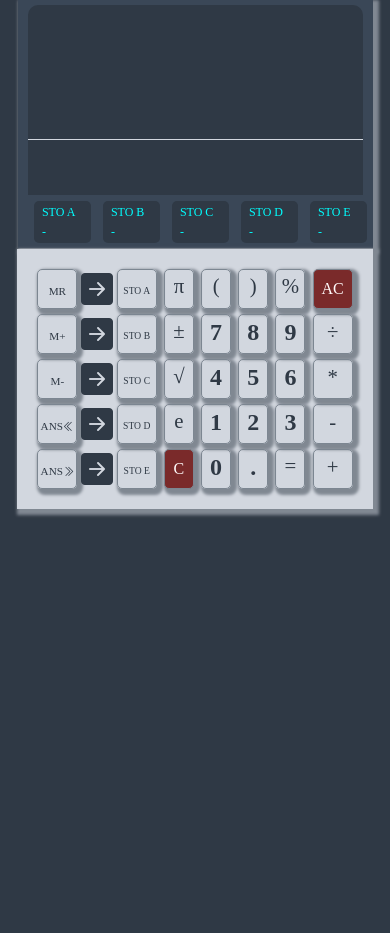
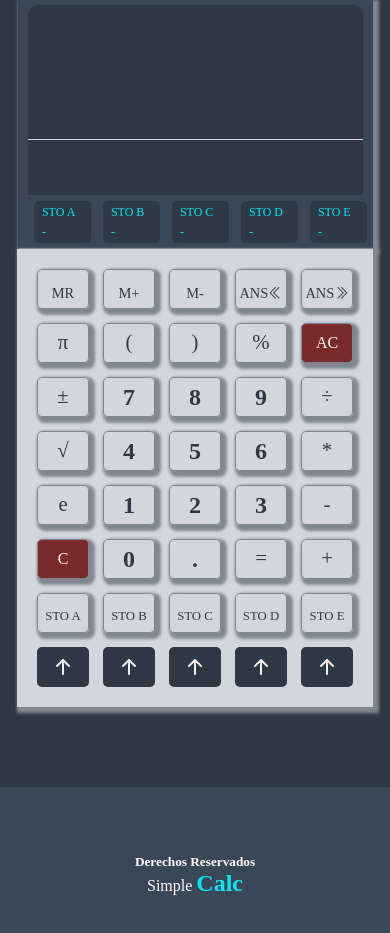
Before and after one commit to Jerrybadilla25/Calculator, a website: page Public/index.html in a window 390 px wide. Shown: the part 105-1038 px from the top of the page. Before the commit the page ends 844 px from the top, so only its background shows below. Drawn offline with nearby package versions, Linux system fonts and the light colour scheme.

Commit message:
add footer

```diff
--- a/Public/css/media.css
+++ b/Public/css/media.css
@@ -1,4 +1,10 @@
 @media only screen and (max-width: 600px) {
+    header{
+        position: unset;
+        background-color: var(--bg-header);
+        width: 100%;
+        height: 100px;
+    }
     .container-grid{
         display: flex;
         justify-content: center;
@@ -6,17 +12,17 @@
         flex-wrap:wrap;
         padding-left: 0;
         padding-right: 0;
-        padding-top: 105px;
+        padding-top: 5px;
     }
     .box-calc{
         display: grid;
-        grid-template-columns: 40px 25px 40px 30px 30px 30px 30px 40px ;
-        grid-template-rows: repeat(5, 40px);
-        column-gap: 7.2px;
-        row-gap: 5px;
+        grid-template-columns: 52px 52px 52px 52px 52px ;
+        grid-template-rows: repeat(8, 40px);
+        column-gap: 14px;
+        row-gap: 14px;
         justify-content: center;
         background-color: var(--bg-white-ligth);
-        padding: 20px;
+
         border-radius: 0;
         box-shadow: var(--shadow);
 
@@ -32,10 +38,10 @@
         box-shadow: var(--shadow);
     }
     .men{
-        font-size: 0.6em;
+        font-size: 0.8em;
     }
     .ans{
-        font-size: 0.7em;
+        font-size: 0.9em;
     }
     .pila-5-p{
 
@@ -49,6 +55,14 @@
         color: var(--bg-white-ligth);
         width: 45px;
     }
+
+    .lado{
+        display: none;
+    }
+    .arriba{
+        display: block;
+    }
+
     .pila-5-p{
         display: flex;
         flex-direction: column;
@@ -60,4 +74,49 @@
         color: var(--bg-white-ligth);
         width: 45px;
     }
+    .item:nth-of-type(1) { order: -40; }
+    .item:nth-of-type(9) { order: -39; }
+    .item:nth-of-type(17) { order: -38; }
+    .item:nth-of-type(25) { order: -37; }
+    .item:nth-of-type(33) { order: -36; }
+    .item:nth-of-type(4) { order: -35; }
+    .item:nth-of-type(5) { order: -34; }
+    .item:nth-of-type(6) { order: -33; }
+    .item:nth-of-type(7) { order: -32; }
+    .item:nth-of-type(8) { order: -31; }
+    .item:nth-of-type(12) { order: -30; }
+    .item:nth-of-type(13) { order: -29; }
+    .item:nth-of-type(14) { order: -28; }
+    .item:nth-of-type(15) { order: -27; }
+    .item:nth-of-type(16) { order: -26; }
+    .item:nth-of-type(20) { order: -25; }
+    .item:nth-of-type(21) { order: -24; }
+    .item:nth-of-type(22) { order: -23; }
+    .item:nth-of-type(23) { order: -22; }
+    .item:nth-of-type(24) { order: -21; }
+    .item:nth-of-type(28) { order: -20; }
+    .item:nth-of-type(29) { order: -19; }
+    .item:nth-of-type(30) { order: -18; }
+    .item:nth-of-type(31) { order: -17; }
+    .item:nth-of-type(32) { order: -16; }
+
+    .item:nth-of-type(36) { order: -15; }
+    .item:nth-of-type(37) { order: -14; }
+    .item:nth-of-type(38) { order: -13; }
+    .item:nth-of-type(39) { order: -12; }
+    .item:nth-of-type(40) { order: -11; }
+
+    .item:nth-of-type(3) { order: -10; }
+    .item:nth-of-type(11) { order: -9; }
+    .item:nth-of-type(19) { order: -8; }
+    .item:nth-of-type(27) { order: -7; }
+    .item:nth-of-type(35) { order: -6; }
+
+    .item:nth-of-type(2) { order: -5; }
+    .item:nth-of-type(10) { order: -4; }
+    .item:nth-of-type(18) { order: -3; }
+    .item:nth-of-type(26) { order: -2; }
+    .item:nth-of-type(34) { order: -1; }
+
+
   }
--- a/Public/css/style.css
+++ b/Public/css/style.css
@@ -4,6 +4,7 @@
     --border-box: #7c8691;
     --bg-white-ligth: #d2d7df;
     --l-red: #90aa67;
+    --l-agua: #06e7f7;
     --l-white: #fffafa;
     --bg-men: #48607c;
     --bg-ac: #7a2a2a;
@@ -102,7 +103,8 @@ body{
     padding-top: 7px;
 }
 .icon{
-    color: var(--bg-green-dark);
+    background-color: var(--bg-green-dark);
+    color: var(--l-white);
     padding-top: 3px;
     font-size: 2em;
 }
@@ -111,6 +113,14 @@ body{
     font-size: 2.2em;
 
 }
+
+.arriba{
+    display: none;
+}
+
+
+
+
 .ans{
     border: solid 1px var(--border-box);
     color: var(--bg-green-dark);
@@ -301,5 +311,40 @@ header{
 .pila-5-p p{
     padding: 0;
     margin: 0.2em;
-    color: aqua;
+    color: var(--l-agua);
 }
+
+
+/*############# footer  ########################*/
+footer{
+    display: flex;
+    flex-direction: column;
+    align-items: center;
+    height: 200px;
+    margin-top: 80px;
+    background-color: var(--bg-header);
+    color: var(--l-white);
+}
+.footer-item{
+   margin: 0;
+
+
+}
+.footer-item p{
+
+    display: inline;
+    padding-bottom: 5px;
+}
+.footer-item h5{
+    margin: 0;
+    display: inline;
+    font-size: 1.5em;
+    color: var(--l-agua);
+
+}
+.footer-text{
+    margin: 0;
+    padding-top: 5em;
+
+
+}
--- a/Public/index.html
+++ b/Public/index.html
@@ -51,7 +51,7 @@
         </div>
       <div class="box-calc" id="box-calc">
         <div class="item ans" id="mr">MR</div>
-        <div class="item icon"><i class="bi bi-arrow-right-square-fill" id="i-sto-a"></i></div>
+        <div class="item icon" id="i-sto-a"><i class="bi bi-arrow-up-short arriba"></i><i class="bi bi-arrow-right-short lado"></i></div>
         <div class="item men" id="sto-a">STO A</div>
         <div class="item oper" id="pi">π</div>
         <div class="item oper">(</div>
@@ -60,7 +60,7 @@
         <div class="item ac" id="ac">AC</div>
 
         <div class="item ans" id="mMas">M+</div>
-        <div class="item icon"><i class="bi bi-arrow-right-square-fill" id="i-sto-b"></i></div>
+        <div class="item icon" id="i-sto-b"><i class="bi bi-arrow-up-short arriba"></i><i class="bi bi-arrow-right-short lado"></i></div>
         <div class="item men" id="sto-b">STO B</div>
         <div class="item oper" id="m-M">±</div>
         <div class="item num" id="n7">7</div>
@@ -69,7 +69,7 @@
         <div class="item oper" id="divide">÷</div>
 
         <div class="item ans"id="mMenos">M-</div>
-        <div class="item  icon"><i class="bi bi-arrow-right-square-fill" id="i-sto-c"></i></div>
+        <div class="item  icon" id="i-sto-c"><i class="bi bi-arrow-up-short arriba"></i><i class="bi bi-arrow-right-short lado"></i></i></div>
         <div class="item men" id="sto-c">STO C</div>
         <div class="item oper" id="raiz">√</div>
         <div class="item num" id="n4">4</div>
@@ -78,7 +78,7 @@
         <div class="item oper" id="por">*</div>
 
         <div class="item ans" id="ans-Re">ANS <i class="bi bi-chevron-double-left"></i></div>
-        <div class="item  icon"><i class="bi bi-arrow-right-square-fill" id="i-sto-d"></i></div>
+        <div class="item  icon" id="i-sto-d"><i class="bi bi-arrow-up-short arriba"></i><i class="bi bi-arrow-right-short lado"></i></div>
         <div class="item men" id="sto-d">STO D</div>
         <div class="item oper" id="e">e</div>
         <div class="item num" id="n1">1</div>
@@ -87,7 +87,7 @@
         <div class="item oper" id="menos">-</div>
 
         <div class="item ans" id="ans-Fo">ANS <i class="bi bi-chevron-double-right"></i></div>
-        <div class="item icon"><i class="bi bi-arrow-right-square-fill" id="i-sto-e"></i></div>
+        <div class="item icon" id="i-sto-e"><i class="bi bi-arrow-up-short arriba"></i><i class="bi bi-arrow-right-short lado"></i></div>
         <div class="item men" id="sto-e">STO E</div>
         <div class="item ac" id="cls">C</div>
         <div class="item num" id="n0">0</div>
@@ -100,8 +100,26 @@
 
 
     </div>
+    <footer>
+        <h5 class="footer-text">Derechos Reservados</h5>
+        <div class="footer-item">
+          <p>Simple</p>
+          <h5>Calc</h5>
+        </div>
+    </footer>
   </body>
   <script src="./js/calc.js"></script>
   <script src="./js/const.men.js"></script>
   <script src="./js/menSTO.js"></script>
 </html>
+
+
+<!--
+<i class="bi bi-arrow-right lado"></i><i class="bi bi-arrow-up arriba"></i>
+<i class="bi bi-arrow-up-short arriba"></i><i class="bi bi-arrow-right-short lado"></i>
+
+<i class="bi bi-arrow-right-square-fill lado" ></i></i><i class="bi bi-arrow-up-square-fill arriba" ></i>
+
+
+
+-->
--- a/Public/js/calc.js
+++ b/Public/js/calc.js
@@ -176,7 +176,7 @@ function evaluar(){
         case "-" : display1= eval(valor1 - valor2); break;
         case "x" : display1= eval(valor1 * valor2); break;
         case "÷" : display1= eval(valor1 / valor2); break;
-        case "%" : display1= eval(valor1*100/valor2); break;
+        case "%" : display1= eval(valor1*valor2/100); break;
     }
     display2 = display2 + "=" + display1;
     historial.push(display2);
```
